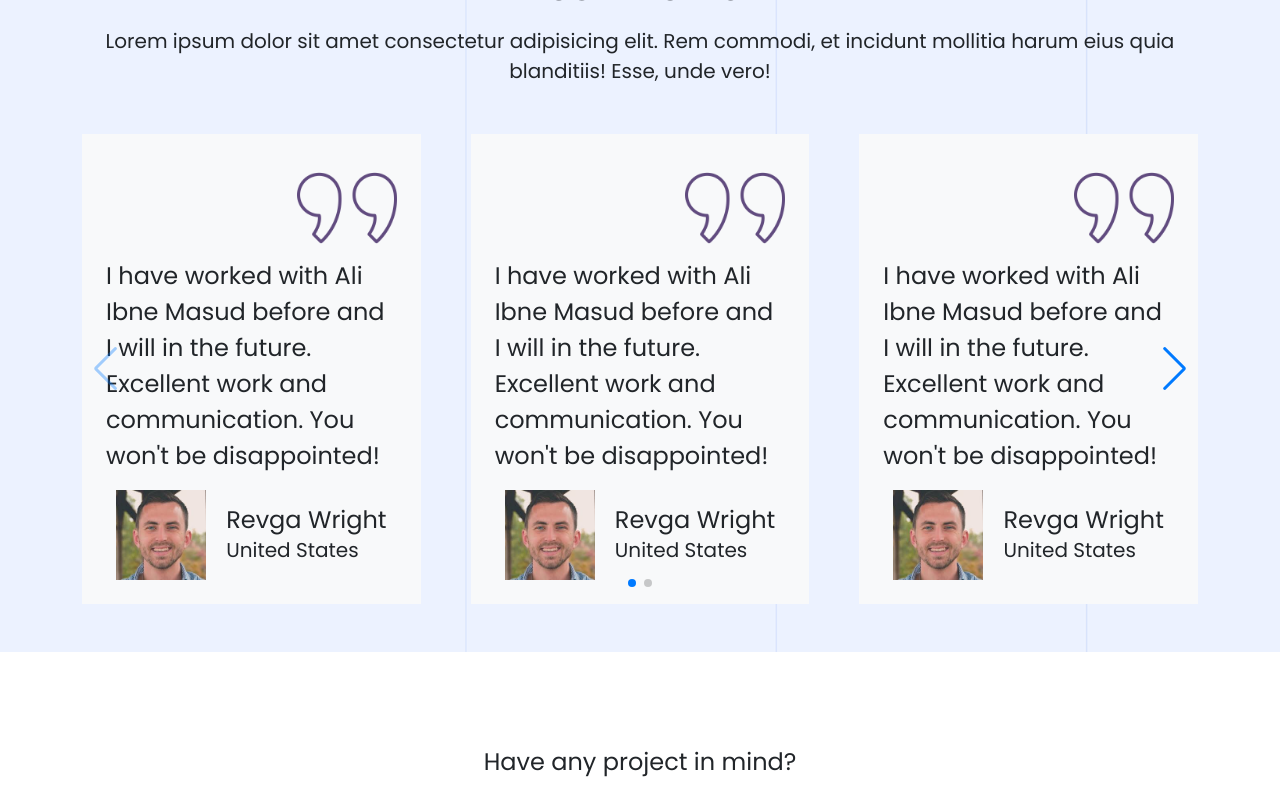
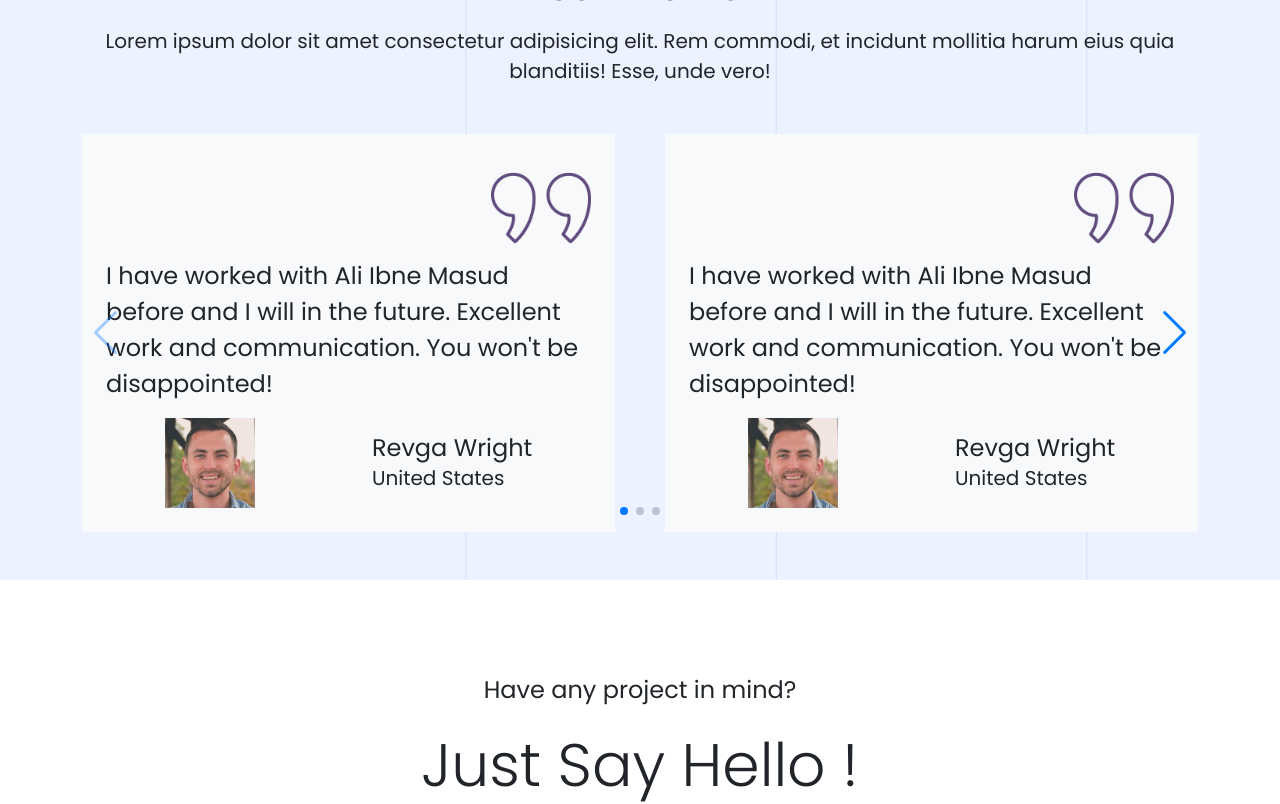
Before and after one commit to aliibnemasud/ali-portfolio, a React (Create React App) app: page / in a window 1280 px wide. Shown: the part 4180-4984 px from the top of the page. Built offline with nearby package versions, Linux system fonts and the light colour scheme.

Commit message:
Something updated

```diff
--- a/src/componants/Home/Testimonial/Testimonial.js
+++ b/src/componants/Home/Testimonial/Testimonial.js
@@ -27,7 +27,7 @@ const Testimonial = () => {
                     // install Swiper modules
                     modules={[Navigation, Pagination, Scrollbar, A11y]}
                     spaceBetween={50}
-                    slidesPerView={3}
+                    slidesPerView={2}
                     navigation
                     pagination={{ clickable: true }}
                     // scrollbar={{ draggable: true }}
```
